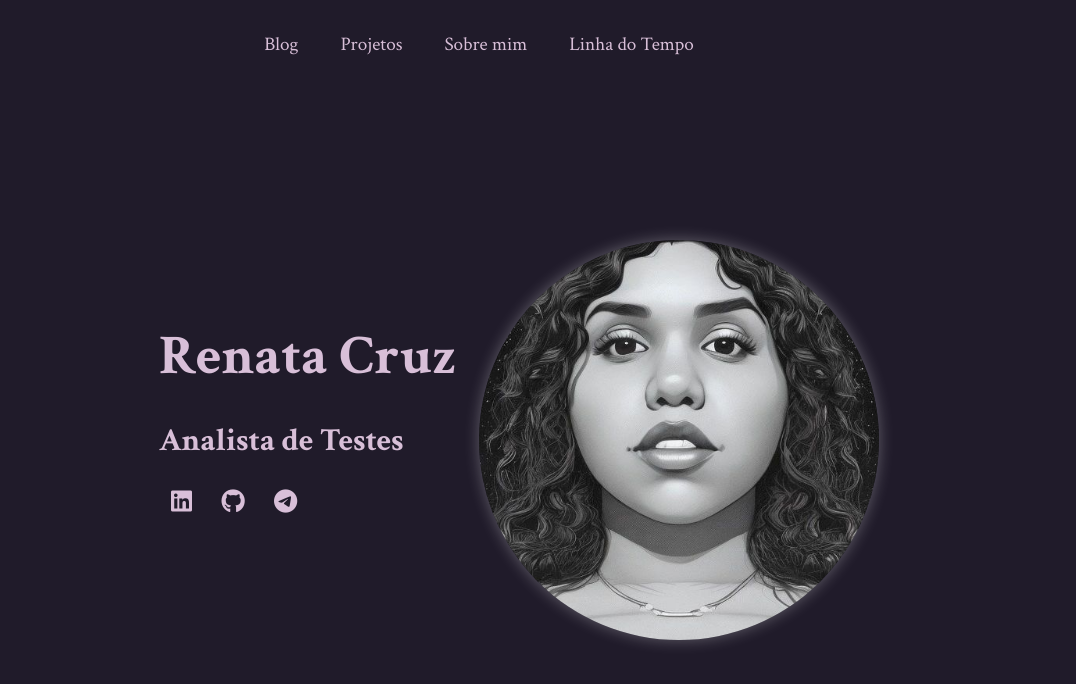
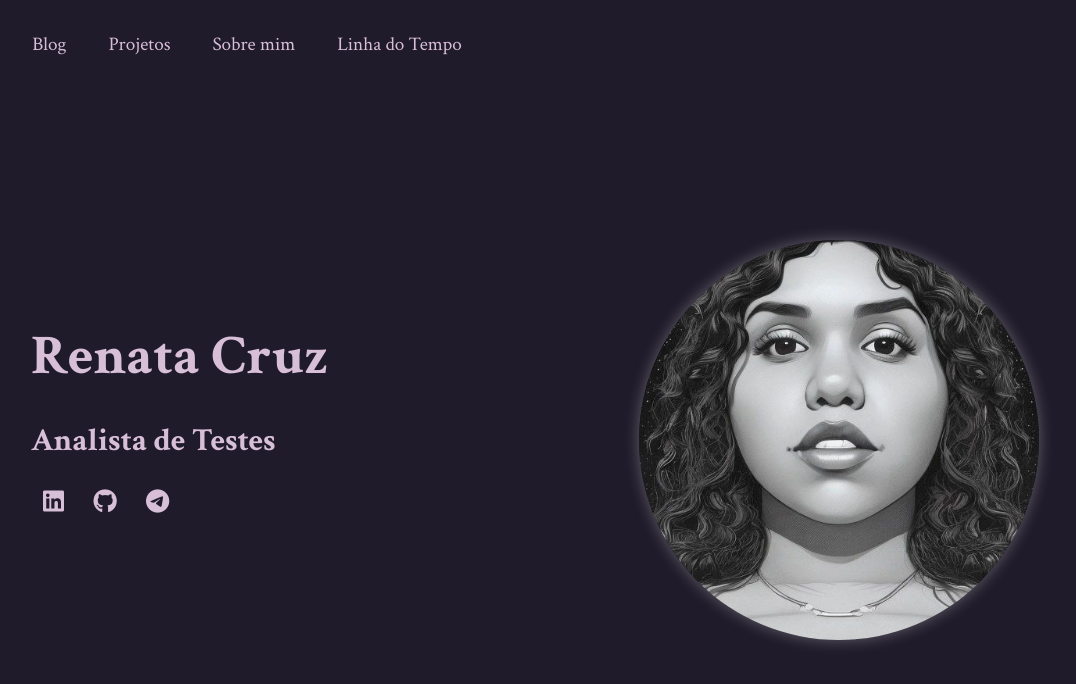
Before and after one commit to reenaataacruuz/renata-cruz, a plain HTML site: page index.html in a window 1280 px wide. Shown: the whole page, without its empty margins (161-1237 px from the left). Drawn offline with Linux system fonts and the light colour scheme.

Commit message:
fix: position picture

```diff
--- a/css/styles.css
+++ b/css/styles.css
@@ -41,17 +41,13 @@ footer {
 .container-home {
   display: flex;
   flex-direction: column;
-  align-items: center;
-  /* justify-content: center; */
   height: 100vh;
-  /* text-align: center; */
   color: var(--cor-fonte-principal);
 }
 
 .content-wrapper {
   display: flex;
   align-items: center;
-  /* justify-content: center; */
   flex-direction: column;
   width: 80%;
   max-width: 800px;
@@ -64,7 +60,7 @@ footer {
   top: 15rem;
   box-shadow: 0 0 15px rgba(255, 255, 255, 0.3);
   position: absolute;
-  right: 15rem;
+  right: 5rem;
   width: 25rem;
   height: 25rem;
 }
@@ -93,7 +89,7 @@ section {
 .text {
   text-align: left;
   position: absolute;
-  left: 20rem;
+  left: 12rem;
   top: 20rem;
 }
 
@@ -153,8 +149,6 @@ p {
 .nav-links {
   margin-top: 1.5em;
   position: absolute;
-  /* bottom: 10rem;
-  left: 17rem; */
 }
 
 .nav-links a {
```
